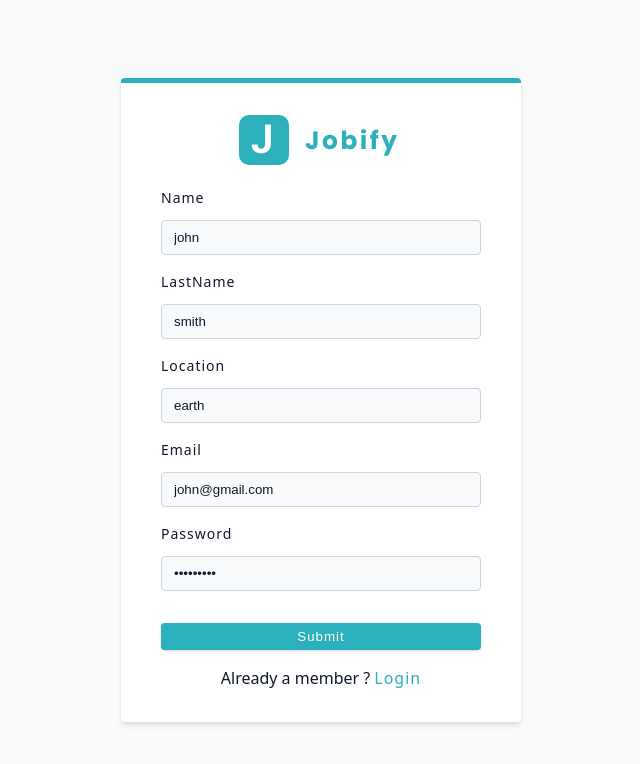
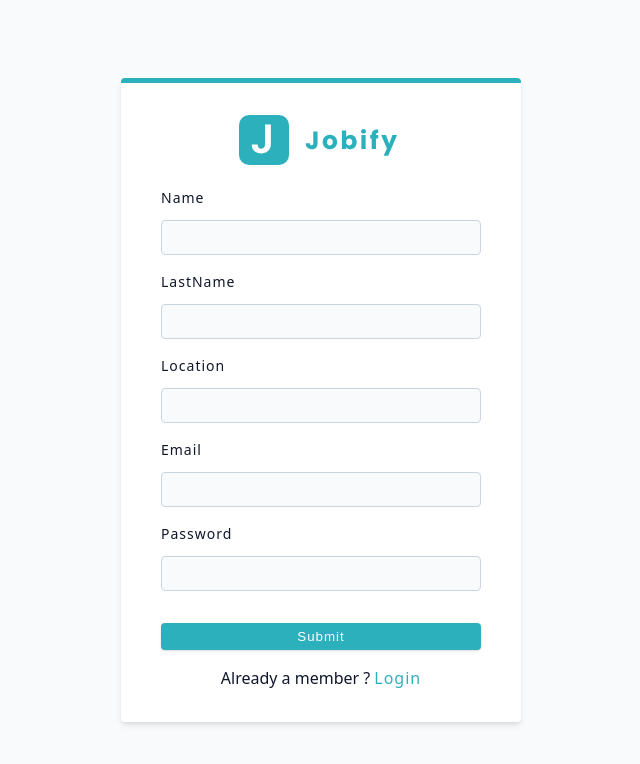
Before and after one commit to MoazElsayedMohamed/Vue-app, a React (Vite) app in the folder client/: page /register in a window 1280 px wide. Shown: the top 764 px of the page, without its empty margins (319-959 px from the left). Built offline with nearby package versions, Linux system fonts and the light colour scheme.

Commit message:
clear default values examples

```diff
--- a/client/src/pages/DashboardLayout.jsx
+++ b/client/src/pages/DashboardLayout.jsx
@@ -7,7 +7,7 @@ import {
 } from "react-router-dom";
 import Wrapper from "../assets/wrappers/Dashboard";
 import { BigSidebar, Navbar, SmallSidebar, Loading } from "../components";
-import { createContext, useContext, useState } from "react";
+import { createContext, useContext, useEffect, useState } from "react";
 import { useQuery } from "@tanstack/react-query";
 
 import customFetch from "../utils/customFetch";
--- a/client/src/pages/Login.jsx
+++ b/client/src/pages/Login.jsx
@@ -58,8 +58,8 @@ const Login = () => {
         <Logo />
         <h4>Login</h4>
         {errors?.msg && <p style={{ color: "red" }}>{errors.msg}</p>}
-        <FormRow type="email" name="email" defaultValue="john@gmail.com" />
-        <FormRow type="password" name="password" defaultValue="123456" />
+        <FormRow type="email" name="email" />
+        <FormRow type="password" name="password" />
         <button type="submit" className="btn btn-block" disabled={isSubmitting}>
           {isSubmitting ? "submitting" : "submit"}
         </button>
--- a/client/src/pages/Register.jsx
+++ b/client/src/pages/Register.jsx
@@ -25,16 +25,16 @@ const Register = () => {
     <Wrapper>
       <Form method="post" className="form">
         <Logo />
-        <FormRow type="text" name="name" defaultValue="john" />
+        <FormRow type="text" name="name" />
         <FormRow
           type="text"
           name="lastName"
           labelText="last name"
-          defaultValue="smith"
+          defaultValue=""
         />
-        <FormRow type="text" name="location" defaultValue="earth" />
-        <FormRow type="email" name="email" defaultValue="john@gmail.com" />
-        <FormRow type="password" name="password" defaultValue="secret123" />
+        <FormRow type="text" name="location" />
+        <FormRow type="email" name="email" />
+        <FormRow type="password" name="password" />
         <button type="submit" className="btn btn-block" disabled={isSubmitting}>
           {isSubmitting ? "submitting..." : "submit"}
         </button>
```
